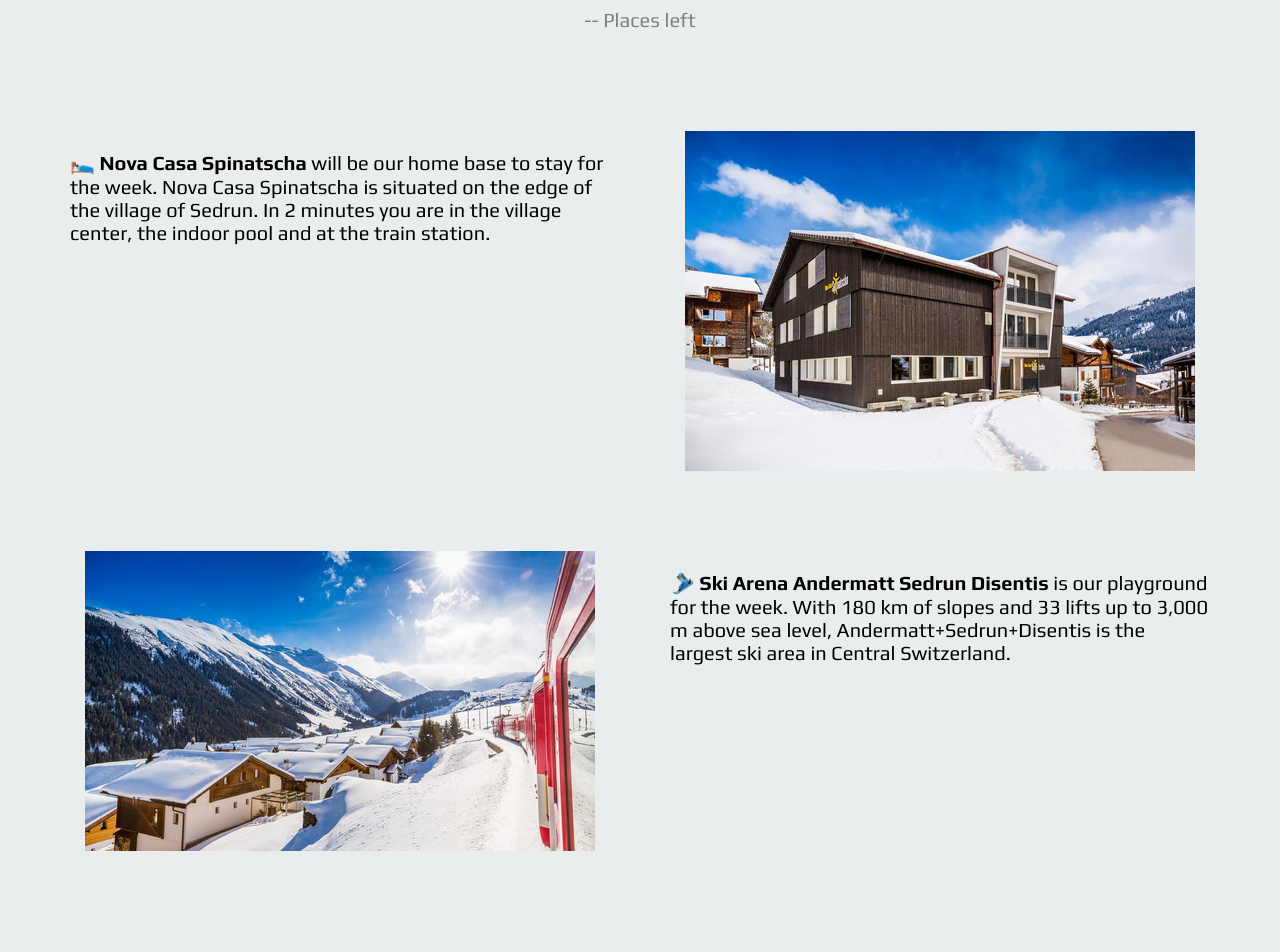
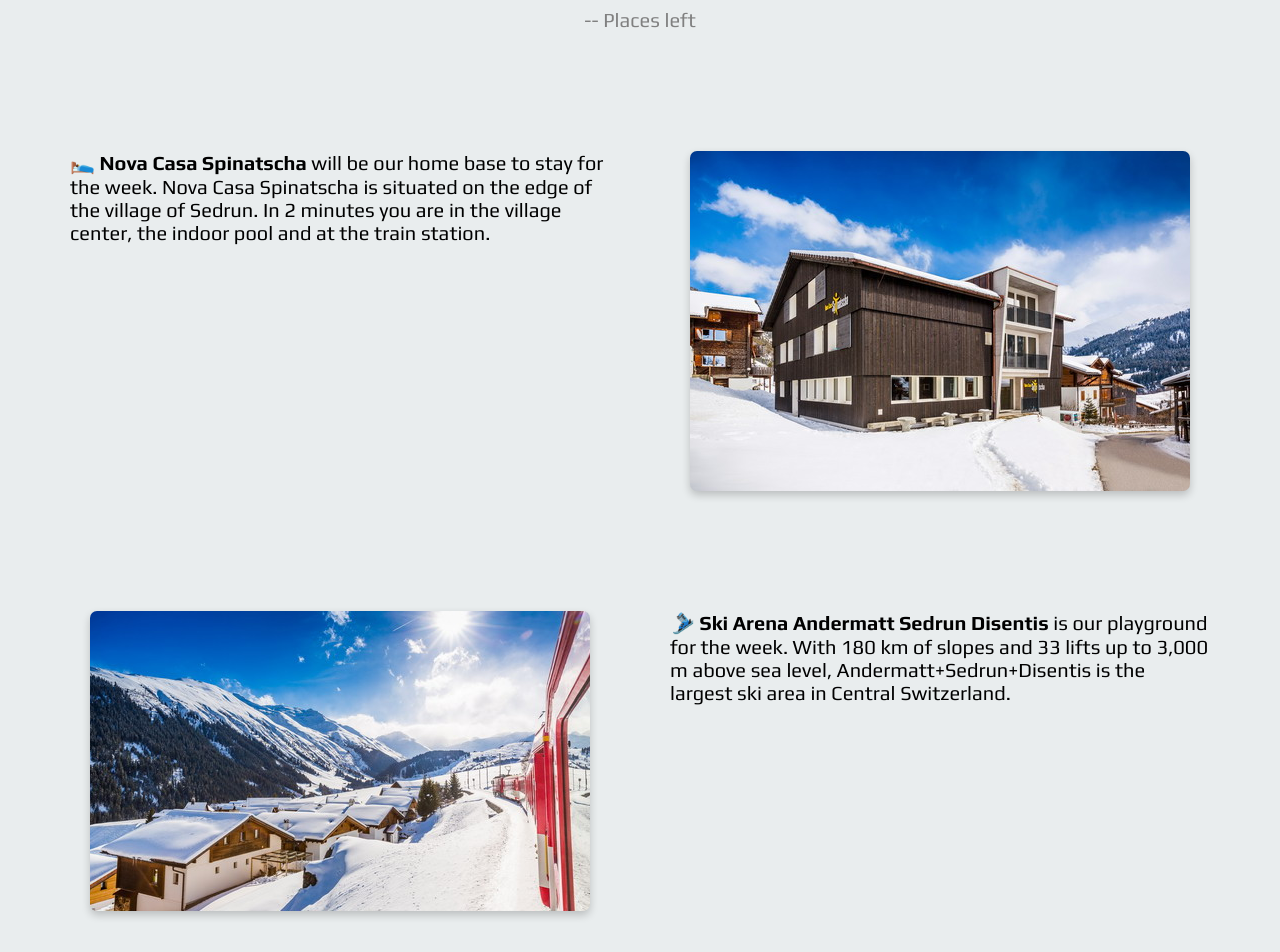
Before and after one commit to Moritzjenny/winterweek, a React (Create React App) app: page / in a window 1280 px wide. Shown: the part 560-1512 px from the top of the page. Built offline with nearby package versions, Linux system fonts and the light colour scheme; no server answers.

Commit message:
Fix frontend positionings

```diff
--- a/src/App.css
+++ b/src/App.css
@@ -98,6 +98,17 @@
     padding: 20px 0;
 }
 
+
+.item img {
+    width: 100%;
+}
+
+.image {
+    background-position: center;
+    background-repeat: no-repeat;
+    max-width: 450px;
+}
+
 @media screen and (max-width: 700px) {
     .grid-wrapper {
         max-width: 1200px;
@@ -130,6 +141,10 @@
         grid-template-columns: 100%;
     }
 
+    .image{
+        max-width: 100%;
+    }
+
 
 }
 
@@ -139,9 +154,6 @@
     display: flex;
 }
 
-.item img {
-    width: 100%;
-}
 
 .App-header {
   min-height: 100vh;
@@ -167,11 +179,6 @@
     background-repeat: no-repeat;
     background-size: cover;
     background-position: bottom;
-}
-
-.image {
-    background-position: center;
-    background-repeat: no-repeat;
 }
 
 .button6 {
--- a/src/App.js
+++ b/src/App.js
@@ -11,7 +11,7 @@
   const ref = useRef(null);
 
   useEffect(() => {
-    fetch('/message').then(res => res.json()).then(data => {
+    fetch('/api/message').then(res => res.json()).then(data => {
         setMessage(data.message);
     });
   }, []);
@@ -46,11 +46,11 @@
 
           <div className="container" style={{minHeight: '80px'}}/>
           <div className="grid-wrapper">
-              <div className="grid-container">
+             <div className="grid-container">
                   <div className='item'>
                       <p className="custom-font text" style={{fontSize: '20px', textAlign: 'left'}}> <span className="custom-font-bold"> &#128716; Nova Casa Spinatscha</span> will be our home base to stay for the week. Nova Casa Spinatscha is situated on the edge of the village of Sedrun. In 2 minutes you are in the village center, the indoor pool and at the train station.</p>
                   </div>
-                  <div className='image item' style={{ backgroundImage: `url(${spinatscha})`, height: '340px'}}/>
+                 <a style={{textDecoration: 'none', margin: '0 40px'}} href="http://www.spinatscha.ch/neu/de/"> <div className='image item rcorners' style={{ backgroundImage: `url(${spinatscha})`, height: '340px'}}/></a>
               </div>
           </div>
 
@@ -58,7 +58,7 @@
 
           <div className="grid-wrapper">
               <div className="grid-container">
-                  <div className='image item grid-row2' style={{ backgroundImage: `url(${sedrun})`, height: '300px'}}/>
+                  <a style={{textDecoration: 'none', margin: '0 40px'}} href="https://www.andermatt.ch/attraktionen/skiarena-andermatt-sedrun-8a9a1e476e"> <div className='image item grid-row2 rcorners' style={{ backgroundImage: `url(${sedrun})`, height: '300px'}}/></a>
                   <div className='item'>
                       <p className="custom-font text" style={{fontSize: '20px', textAlign: 'left'}}> <span className="custom-font-bold"> &#127935; Ski Arena Andermatt Sedrun Disentis</span> is our playground for the week. With 180 km of slopes and 33 lifts up to 3,000 m above sea level, Andermatt+Sedrun+Disentis is the largest ski area in Central Switzerland.</p>
                   </div>
@@ -181,6 +181,8 @@
               </div>
           </div>
 
+          <div style={{minHeight: '50px'}}/>
+
           <div className="footer">
               <div style={{minHeight: '50px'}}/>
               <a style={{textDecoration: 'none'}}href="https://icuzh.ch/"> <div style={{maxWidth: '500px', padding: '0 20px'}}>
```
Also changed, not shown: 1 other file (tests, documents, lock files or other folders).
